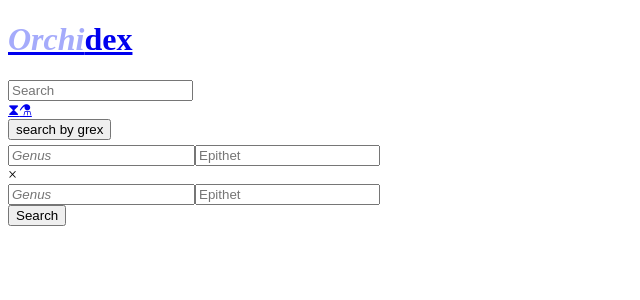
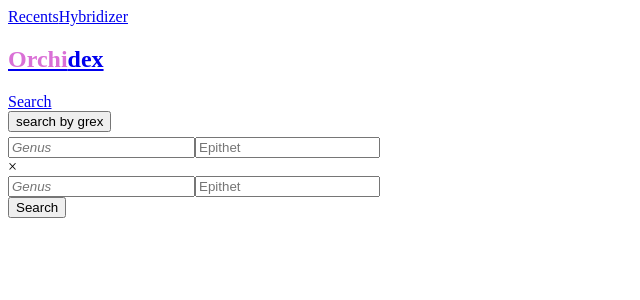
Before and after one commit to sighrobot/orchidex, a Next.js app: page / in a window 1280 px wide. Shown: the top 300 px of the page, without its empty margins (0-640 px from the left). Built offline with nearby package versions, Linux system fonts and the light colour scheme.

Commit message:
simplify

```diff
--- a/components/header.tsx
+++ b/components/header.tsx
@@ -1,6 +1,6 @@
-import Link from "next/link";
-import { useRouter } from "next/router";
-import { Magic } from "./search/magic";
+import Link from 'next/link';
+import { useRouter } from 'next/router';
+import { Magic } from './search/magic';
 
 export const Header = () => {
   const router = useRouter();
@@ -16,7 +16,7 @@
       params.push(`epithet=${epithet}`);
     }
 
-    router.push(`/?${params.join("&")}`);
+    router.push(`/?${params.join('&')}`);
   };
 
   const handleChange = (grex) => {
@@ -27,14 +27,6 @@
 
   return (
     <header>
-      <h1>
-        <Link href="/">
-          <a>
-            <em style={{ color: "#a5abfb" }}>Orchi</em>dex
-          </a>
-        </Link>
-      </h1>
-
       <nav>
         {/* <Link href="/viz">
           <a className={router.pathname === "/viz" ? "active" : undefined}>
@@ -42,26 +34,40 @@
           </a>
         </Link> */}
 
-        <Magic onChange={handleChange} onSubmit={handleSubmit} />
-
-        <Link href="/recent">
+        <div>
+          <Link href='/recent'>
             <a
-            title="Recently registered"
-            className={router.pathname === "/recent" ? "active" : undefined}
+              title='Recently registered'
+              className={router.pathname === '/recent' ? 'active' : undefined}
             >
-            &#x029D7;
+              Recents
             </a>
           </Link>
 
-        <Link href="/learn/hybridizer">
+          <Link href='/learn/hybridizer'>
             <a
               className={
-              router.pathname === "/learn/hybridizer" ? "active" : undefined
+                router.pathname === '/learn/hybridizer' ? 'active' : undefined
               }
             >
-            &#x02697;
+              Hybridizer
             </a>
           </Link>
+        </div>
+
+        <h1>
+          <Link href='/'>
+            <a>
+              <span style={{ color: 'orchid' }}>Orchi</span>dex
+            </a>
+          </Link>
+        </h1>
+
+        <div>
+          <Link href='/'>
+            <a>Search</a>
+          </Link>
+        </div>
       </nav>
     </header>
   );
--- a/components/reg.tsx
+++ b/components/reg.tsx
@@ -1,5 +1,5 @@
-import { Grex } from "lib/types";
-import Link from "next/link";
+import { Grex } from 'lib/types';
+import Link from 'next/link';
 
 type RegProps = {
   grex?: Grex;
@@ -11,7 +11,7 @@
   if (grex) {
     if (
       !grex.date_of_registration ||
-      grex.registrant_name.includes("natural hybrid")
+      grex.registrant_name.includes('natural hybrid')
     ) {
       return null;
     }
@@ -20,25 +20,28 @@
       ? new Date(`${grex.date_of_registration}T00:00:00`)
           .toString()
           .slice(3, 15)
-      : "on unknown date";
+      : 'on unknown date';
     return (
-      <span className="reg">
+      <span className='reg'>
         {!hideDate &&
           (hideLink ? (
-            <span>{dateStr}</span>
+            <span>Registered {dateStr}</span>
           ) : (
-            <Link href={`/date/${grex.date_of_registration}`}>
-              <a className="date">{dateStr}</a>
-            </Link>
+            <>
+              <span>Registered</span>
+              <Link href={`/date/${grex.date_of_registration}`}>
+                <a className='date'>{dateStr}</a>
+              </Link>
+            </>
           ))}
-        {!hideDate && " / "}
+        {hideDate ? 'Registered by ' : ' by '}
         {hideLink ? (
           <span>{grex.registrant_name}</span>
         ) : (
           <Link href={`/registrant/${grex.registrant_name}`}>
             <a>{grex.registrant_name}</a>
           </Link>
-        )}{" "}
+        )}{' '}
         {grex.originator_name !== grex.registrant_name &&
           `(${grex.originator_name})`}
       </span>
--- a/pages/_document.tsx
+++ b/pages/_document.tsx
@@ -12,7 +12,7 @@
         <Head>
           <link rel="preconnect" href="https://fonts.gstatic.com" />
           <link
-            href="https://fonts.googleapis.com/css2?family=IBM+Plex+Mono:ital@0;1&display=swap"
+            href="https://fonts.googleapis.com/css2?family=IBM+Plex+Sans:ital@0;1&display=swap"
             rel="stylesheet"
           />
 
--- a/styles/globals.css
+++ b/styles/globals.css
@@ -2,12 +2,11 @@
 body {
   padding: 0;
   margin: 0;
-  font-family: "Courier New", Courier, monospace;
-  font-family: "IBM Plex Mono", monospace;
+  font-family: "IBM Plex Sans", Helvetica;
 }
 
 body {
-  background: white;
+  background: #eef;
   font-size: 16px;
   width: 100vw;
 }
@@ -16,11 +15,12 @@
   width: 100vw;
 }
 
+
+
 * {
   box-sizing: border-box;
   font-family: inherit;
   font-size: inherit;
-  letter-spacing: -0.5px;
 }
 
 h1,
@@ -51,7 +51,7 @@
 }
 
 .container > div {
-  padding: 0 10px;
+  /* padding: 0 10px; */
   flex-grow: 1;
 }
 
@@ -107,46 +107,6 @@
   filter: invert();
 }
 
-nav > a {
-  margin-right: 20px;
-  color: inherit;
-  text-transform: lowercase;
-  font-size: 150%;
-  text-decoration: none;
-  transition: 200ms ease color;
-  align-self: stretch;
-  line-height: 30px;
-  flex-shrink: 0;
-}
-
-nav > a:nth-of-type(2) {
-  font-size: 180%;
-  line-height: 1;
-  margin-right: 10px;
-}
-
-nav > a:hover {
-  color: #8c94ff;
-}
-
-nav {
-  display: flex;
-  align-items: center;
-  width: 100%;
-}
-
-nav .magic-search {
-  margin-right: 20px !important;
-  flex-grow: 1;
-}
-
-nav .magic-search input {
-  width: 100%;
-  border-radius: 20px;
-  padding: 4px 10px;
-  font-size: 16px;
-  border: 1px solid #ccc !important;
-}
 
 a.active {
   text-decoration: none;
@@ -177,23 +137,43 @@
 .container header {
   display: flex;
   align-items: center;
-  padding: 10px 0;
-  max-width: 600px;
+  padding: 10px;
+  width: 100%;
+  border-bottom: 2px solid white;
+}
+
+header nav {
+  display: flex;
+  align-items: center;
+  justify-content: space-between;
+  width: 100%;
+  font-size: 14px;
+}
+
+header nav > * {
   width: 100%;
 }
 
+header nav > div  {
+  text-align: left;
+}
+
+header nav > h1 + div {
+  text-align: right;
+}
+
+header nav > div:first-child a:first-child {
+  margin-right: 10px;
+}
+
 .container header h1 {
-  margin-right: 20px;
-  font-size: 120%;
+  text-align: center;
 }
 
 .container header h1 a {
+  font-size: 18px;
   text-decoration: none;
   color: inherit;
-}
-
-h1 {
-  text-transform: uppercase;
 }
 
 h2 {
@@ -219,7 +199,7 @@
 }
 
 .container main {
-  padding: 10px 0;
+  padding: 10px;
 }
 
 a {
@@ -228,7 +208,6 @@
 }
 
 a:hover {
-  color: black !important;
   text-decoration: underline;
 }
 
@@ -237,7 +216,7 @@
   /* color: #a44cf5; */
   /* color: #6d04ce; */
   /* color: #8c94ff; */
-  color: gray;
+  color: orchid;
 }
 
 .genus {
@@ -493,19 +472,23 @@
 }
 
 .pill.intergeneric {
-  background: pink;
+  background: #D97A79;
+  color:white;
 }
 
 .pill.primary {
-  background: yellow;
+  background: #B9B864;
+  color:white;
 }
 
 .pill.natural {
-  background: lightgreen;
+  background: #59D97F;
+  color:white;
 }
 
 .pill.species {
-  background: white;
+  background: #59D97F;
+  color:white;
 }
 
 .pills {
```
Also changed, not shown: components/container.tsx (+9 -9 lines), components/footer.tsx (+4 -4 lines), pages/recent.tsx (+9 -9 lines). Lines whose indentation alone changed are shown as unchanged.
